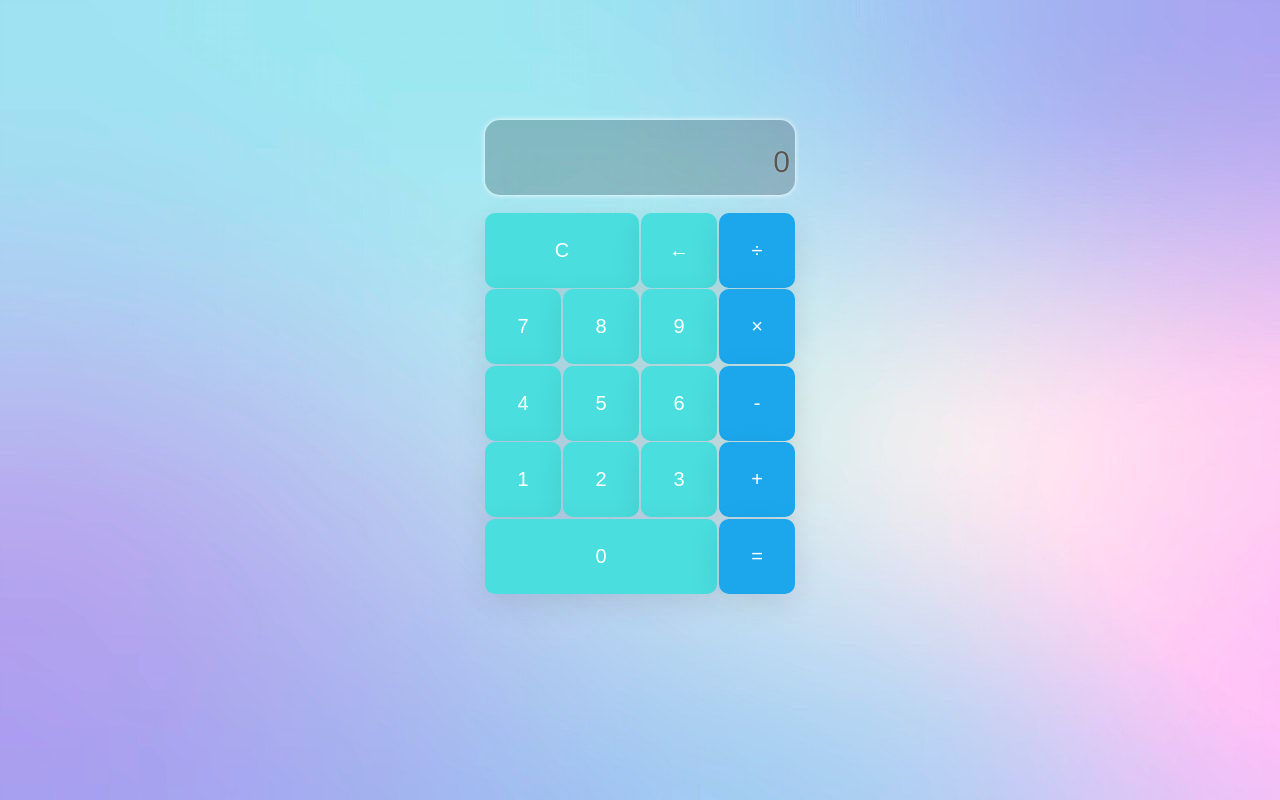
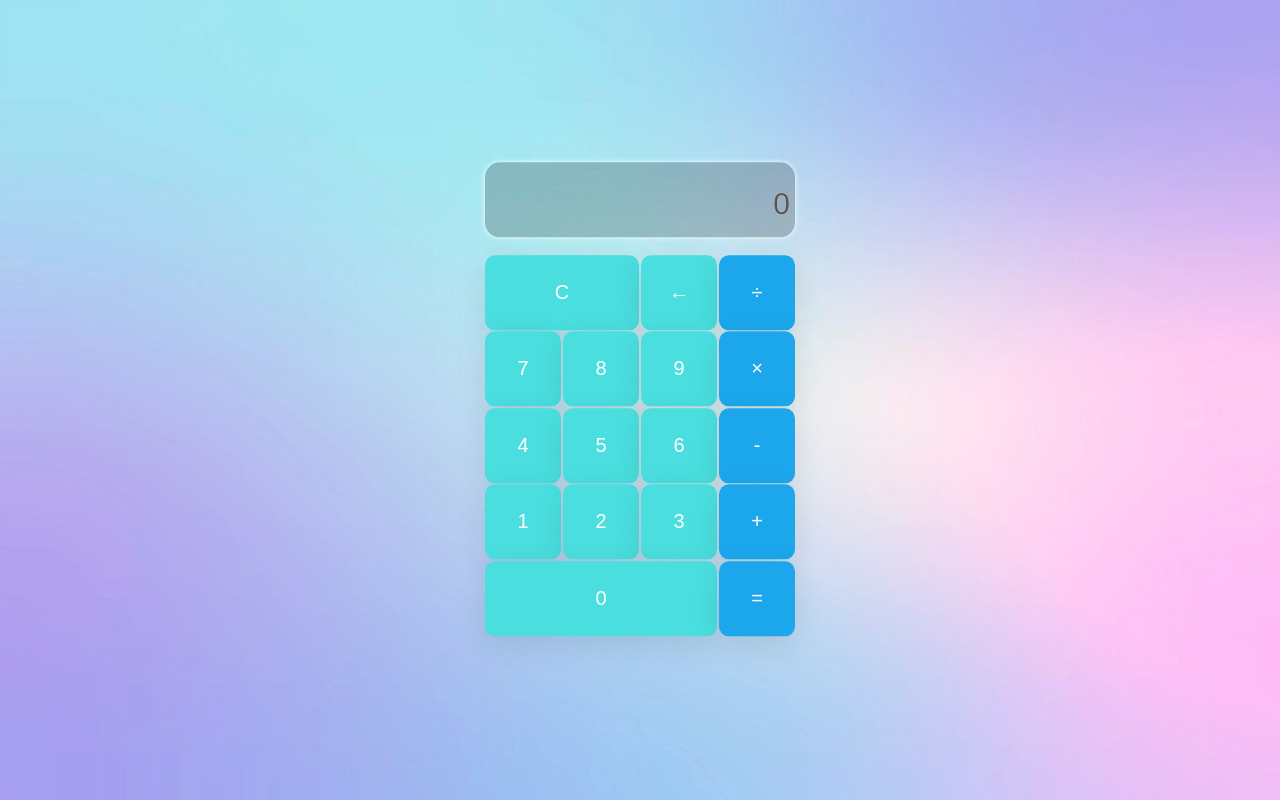
Before and after one commit to fxntzky/calculator, a plain HTML site: page index.html in a window 1280 px wide. Drawn offline with Linux system fonts and the light colour scheme.

Commit message:
calculator

```diff
--- a/css/calc.css
+++ b/css/calc.css
@@ -14,14 +14,20 @@
     display: flex;
     justify-content: center;
     background-image: url(../img/bg.jpeg);
-    background-position: contain;
+    background-size: cover;
     background-repeat: no-repeat;
   }
 
   .calc {
     width: 310px;
     position: absolute;
-    top: 15%;
+    left: 50%;
+    top: 50%;
+    transform: translate(-50%, -50%);
+    -ms-transform: translate(-50%, -50%); /* for IE 9 */
+    -webkit-transform: translate(-50%, -50%); /* for Safari */
+
+
   }
 
   .screen {
```
